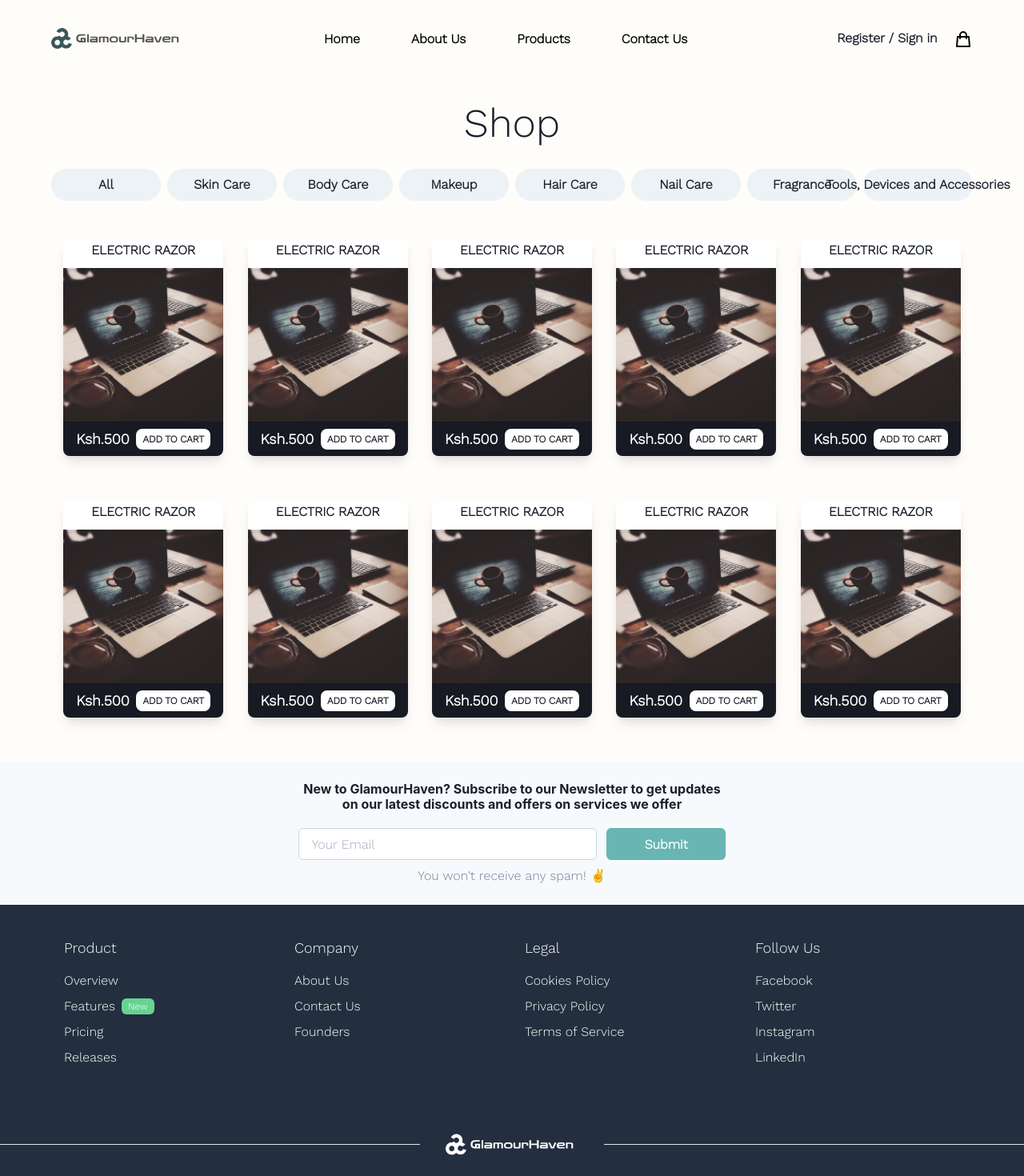
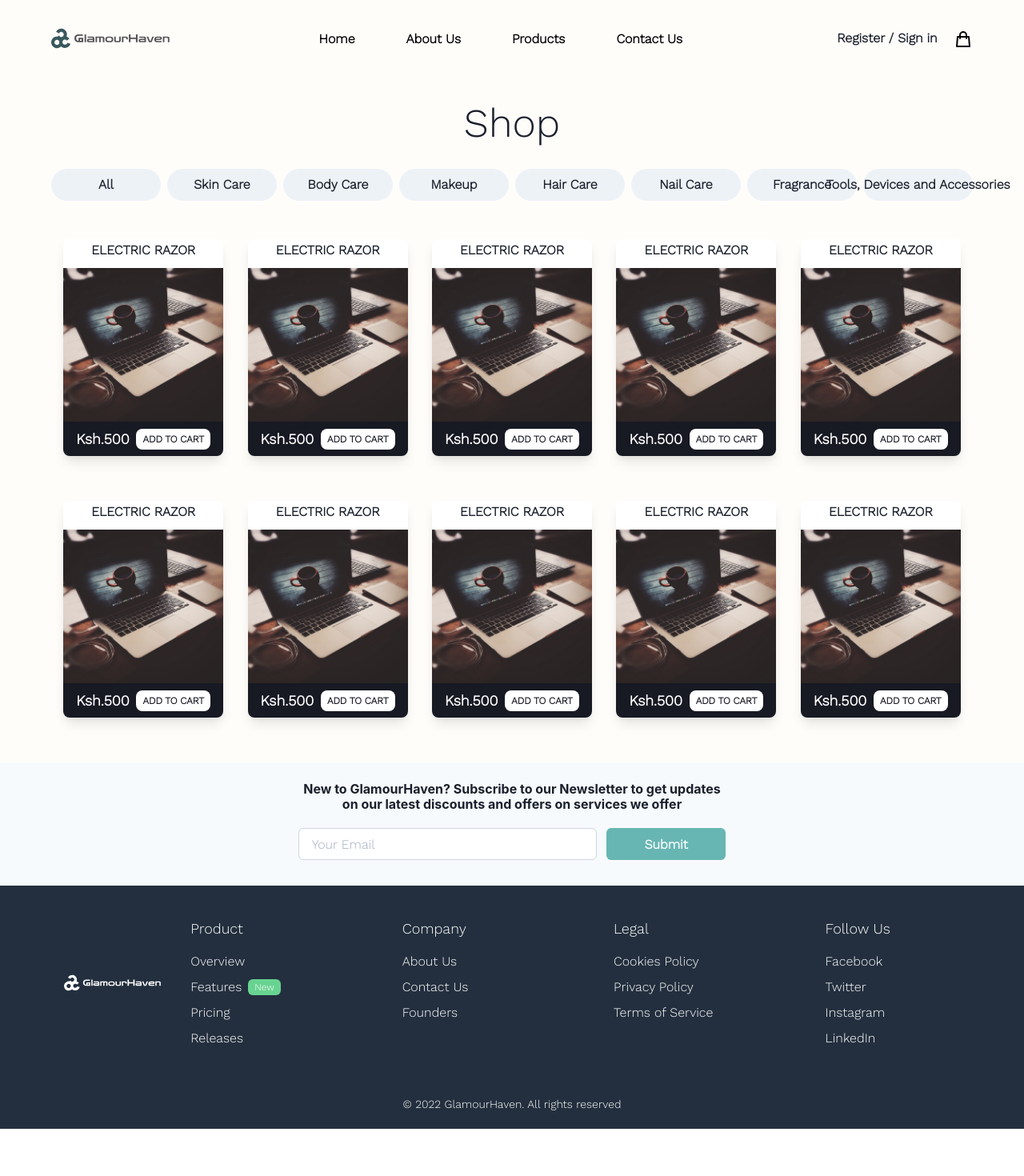
Before and after one commit to ProjectXV/GlamourHaven, a React (Create React App) app in the folder client/: page /products in a window 1280 px wide. Shown: the top 1470 px of the page at 80% size. After the commit the page ends 1411 px from the top, so only its background shows below. Built offline with nearby package versions, Linux system fonts and the light colour scheme.

Commit message:
Minor UI changes

```diff
--- a/client/src/components/Cards/TeamCard.js
+++ b/client/src/components/Cards/TeamCard.js
@@ -3,12 +3,12 @@ import React from "react";
 const TeamCard = ({ team }) => {
   return (
     <>
-      <Box width="250px" mx="auto" mb="7vh">
+      <Box width="200px" mx="auto" mb="7vh">
         <Image
-          h={80}
+          h={60}
           w="full"
           fit="cover"
-          borderRadius="25px"
+          borderRadius="10px"
           mt={2}
           mb={2}
           src={team.commodity_main_image}
--- a/client/src/components/Logo.js
+++ b/client/src/components/Logo.js
@@ -1,5 +1,5 @@
 import React from "react";
-import { Box, Image } from "@chakra-ui/react";
+import { Box, Flex, Image } from "@chakra-ui/react";
 import { useNavigate } from "react-router-dom";
 import logo from "../assets/Logo-colored.svg";
 import logoAlt from "../assets/Logo-white.svg";
@@ -7,9 +7,13 @@ import logoAlt from "../assets/Logo-white.svg";
 const Logo = () => {
   const navigate = useNavigate();
   return (
-    <Box onClick={() => navigate("/")} _hover={{ cursor: "pointer" }}>
-      <Image src={logo} w="13vw" />
-    </Box>
+    <Flex
+      flexShrink={0}
+      onClick={() => navigate("/")}
+      _hover={{ cursor: "pointer" }}
+    >
+      <Image src={logo} w="12vw" />
+    </Flex>
   );
 };
 
@@ -17,7 +21,7 @@ export const LogoAlt = () => {
   const navigate = useNavigate();
   return (
     <Box onClick={() => navigate("/")} _hover={{ cursor: "pointer" }}>
-      <Image src={logoAlt} w="13vw" />
+      <Image src={logoAlt} w="12vw" />
     </Box>
   );
 };
--- a/client/src/components/PageSections/Footer.jsx
+++ b/client/src/components/PageSections/Footer.jsx
@@ -12,6 +12,8 @@ import {
   FormControl,
   Input,
   Button,
+  HStack,
+  Spacer,
 } from "@chakra-ui/react";
 import { Link } from "react-router-dom";
 import { LogoAlt } from "../Logo";
@@ -37,6 +39,11 @@ const Footer = () => {
         <NewsLetter />
       </Box>
 
+      <HStack px="auto">
+        <Box ml="20">
+          <LogoAlt />
+        </Box>
+        <Spacer />
         <Container color="white" as={Stack} maxW={"6xl"} py={10}>
           <SimpleGrid columns={{ base: 1, sm: 2, md: 4 }} spacing={8}>
             <Stack align={"flex-start"}>
@@ -77,28 +84,10 @@ const Footer = () => {
             </Stack>
           </SimpleGrid>
         </Container>
-      <Box py={10}>
-        <Flex
-          align={"center"}
-          _before={{
-            content: '""',
-            borderBottom: "1px solid",
-            borderColor: useColorModeValue("gray.200", "gray.700"),
-            flexGrow: 1,
-            mr: 8,
-          }}
-          _after={{
-            content: '""',
-            borderBottom: "1px solid",
-            borderColor: useColorModeValue("gray.200", "gray.700"),
-            flexGrow: 1,
-            ml: 8,
-          }}
-        >
-          <LogoAlt />
-        </Flex>
-        <Text color="white" pt={6} fontSize={"sm"} textAlign={"center"}>
-          © 2021 GlamourHaven. All rights reserved
+      </HStack>
+      <Box py={5}>
+        <Text color="white" fontSize={"sm"} textAlign={"center"}>
+          © 2022 GlamourHaven. All rights reserved
         </Text>
       </Box>
     </Box>
@@ -184,9 +173,7 @@ const NewsLetter = () => {
           textAlign={"center"}
           color={error ? "red.500" : "gray.500"}
         >
-          {error
-            ? "Oh no an error occured! 😢 Please try again later."
-            : "You won't receive any spam! ✌️"}
+          {error ? "Oh no an error occured! 😢 Please try again later." : ""}
         </Text>
       </Container>
     </Flex>
--- a/client/src/data/TeamList.js
+++ b/client/src/data/TeamList.js
@@ -1,4 +1,4 @@
-import image from "../assets/team.jpg";
+import image from "../assets/k.jpg";
 
 const TeamList = [
   {
@@ -49,6 +49,5 @@ const TeamList = [
     name: "Johanness Doe",
     speciality: "Manager",
   },
-
 ];
 export default TeamList;
--- a/client/src/pages/Auth/Login.js
+++ b/client/src/pages/Auth/Login.js
@@ -48,11 +48,11 @@ const Login = () => {
           isValid: (value) => value.length > 1,
           message: "The username needs to be at least 1 characters long.",
         },
-        // pattern: {
-        //   value: "^[A-Za-z]*$",
-        //   message:
-        //     "You're not allowed to use special characters or numbers in your name.",
-        // },
+        pattern: {
+          value: "^[A-Za-z]*$",
+          message:
+            "You're not allowed to use special characters or numbers in your name.",
+        },
       },
       password: {
         custom: {
--- a/client/src/pages/ExternalPages/About.js
+++ b/client/src/pages/ExternalPages/About.js
@@ -17,6 +17,7 @@ import { ChevronDownIcon } from "@chakra-ui/icons";
 import Footer from "../../components/PageSections/Footer";
 
 const About = () => {
+  const img = "https://bit.ly/dan-abramov";
   return (
     <Box overflowX="hidden">
       <Stack direction="column" spacing="auto">
@@ -49,11 +50,14 @@ const About = () => {
               pretium. Enim blandit dui nisi, cras amet. Convallis sit.
             </Text>
             <Button
+              mt="60"
               alignSelf="center"
-              fontSize="2em"
-              p={10}
+              fontSize="1.3rem"
+              p={8}
               bg="transparent"
               rightIcon={<ChevronDownIcon />}
+              borderWidth="1px"
+              borderColor="brand.300"
             >
               Learn
               <Box as="span" color="brand.300" ml="3px">
@@ -64,12 +68,13 @@ const About = () => {
           </Stack>
         </Box>
         <Box p="50px">
-          <Text fontWeight="bold" fontSize="4xl">
-            Gallery
+          <Text fontWeight="bold" fontSize="xl">
+            OUR GALLERY
           </Text>
-          <Text fontSize="3xl">Our Gallery</Text>
+          <Text fontSize="4xl" mb="10">
+            Our Gallery
+          </Text>
           <Grid
-            // h="200px"
             templateRows="repeat(2, 1fr)"
             templateColumns="repeat(5, 1fr)"
             gap={4}
@@ -108,14 +113,16 @@ const About = () => {
               </Box>
             </GridItem>
             <GridItem colSpan={4}>
-              <Box>
-                <Image
-                  src="https://bit.ly/dan-abramov"
-                  alt="Dan Abramov"
-                  w="1050px"
-                  h="290px"
-                  objectFit="cover"
-                />
+              <Box
+                backgroundImage={img}
+                alt="Dan Abramov"
+                w="full"
+                h="full"
+                objectFit="cover"
+              >
+                <Button mt="30%" ml="60%" bg="brand.300" color="white" px="10">
+                  Browse Catalogue
+                </Button>
               </Box>
             </GridItem>
           </Grid>
@@ -123,8 +130,8 @@ const About = () => {
 
         <Box bg="#EFF9F8" overflowX="hidden">
           <VStack>
-            <Text pt="30px" fontWeight="black" fontSize="4xl" mt="10px">
-              Team
+            <Text pt="30px" fontWeight="black" fontSize="xl" mt="10px">
+              TEAM
             </Text>
             <Text fontSize="4xl"> Our Team </Text>
           </VStack>
```
Lines whose indentation alone changed are shown as unchanged.
